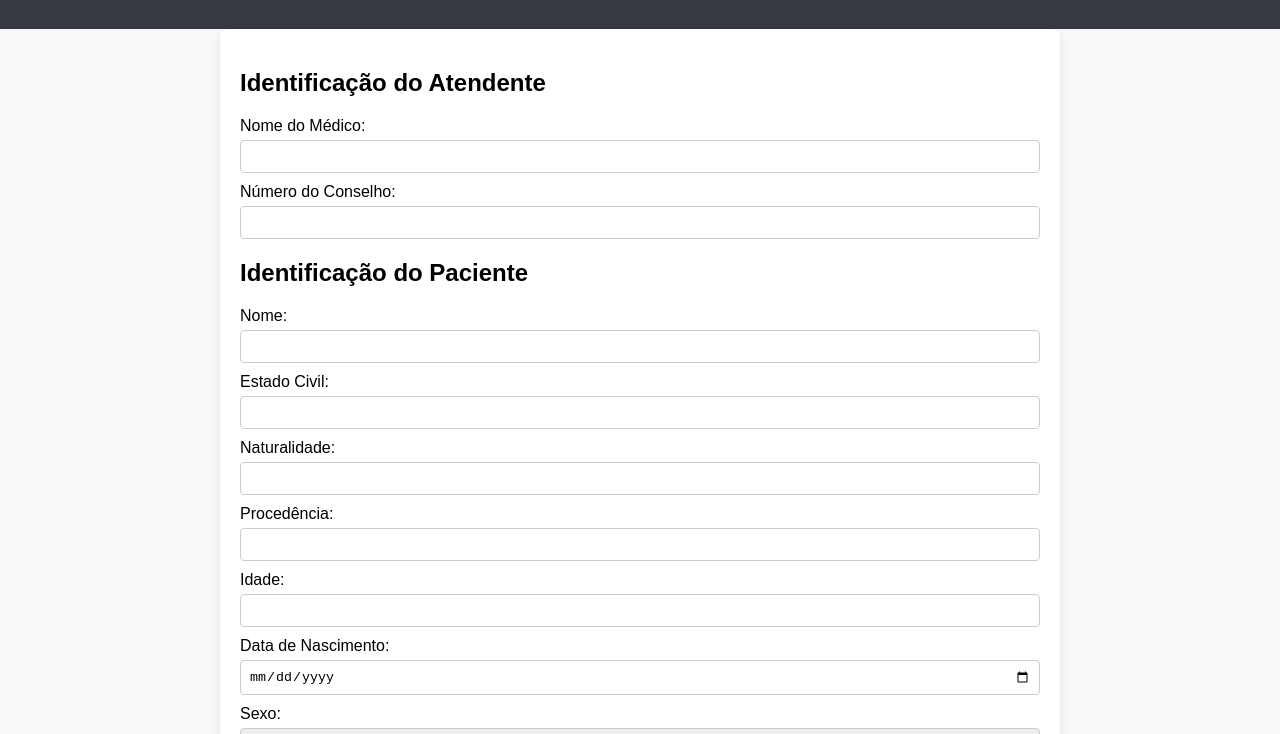
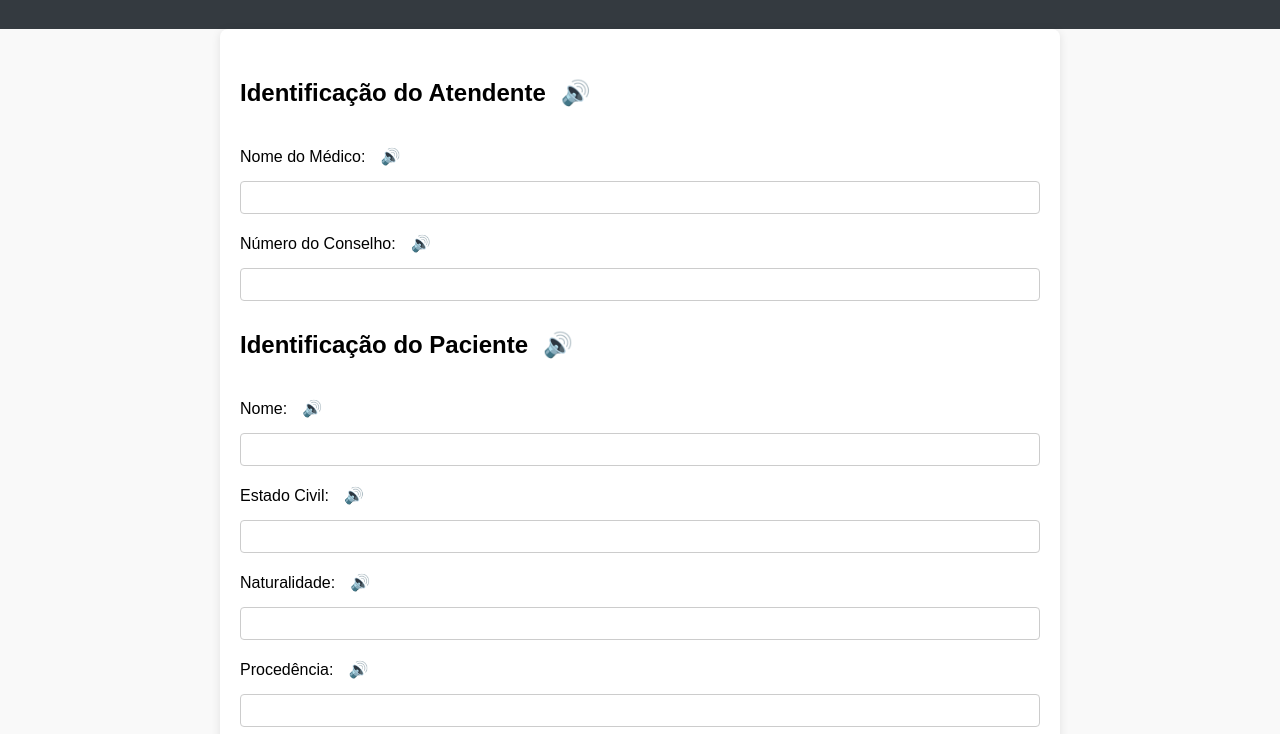
Before and after one commit to DrLucasPCD/prontEletro, a plain HTML site: page index.html in a window 1280 px wide. Shown: the part 71-805 px from the top of the page. Drawn offline with Linux system fonts and the light colour scheme.

Commit message:
Add audio playback feature for questions

```diff
--- a/script.js
+++ b/script.js
@@ -20,3 +20,27 @@ document.getElementById("formProntuario").addEventListener("submit", function (e
       }
     });
   });
+
+// Adiciona botões para leitura em voz alta das perguntas
+window.addEventListener("DOMContentLoaded", () => {
+  document.querySelectorAll("label, h2, h3").forEach((el) => {
+    const btn = document.createElement("button");
+    btn.type = "button";
+    btn.textContent = "\ud83d\udd0a"; // ícone de alto-falante
+    btn.className = "audio-btn";
+    btn.addEventListener("click", () => {
+      speak(el.textContent.replace(/\s+/g, " ").trim());
+    });
+    el.appendChild(btn);
+  });
+});
+
+function speak(text) {
+  if ("speechSynthesis" in window) {
+    const utterance = new SpeechSynthesisUtterance(text);
+    utterance.lang = "pt-BR";
+    window.speechSynthesis.speak(utterance);
+  } else {
+    alert("Seu navegador n\u00e3o suporta s\u00edntese de fala.");
+  }
+}
--- a/styles.css
+++ b/styles.css
@@ -59,3 +59,11 @@ body {
   button:hover {
     background: #0056b3;
   }
+
+  .audio-btn {
+    margin-left: 5px;
+    background: transparent;
+    border: none;
+    cursor: pointer;
+    font-size: 1em;
+  }
```
